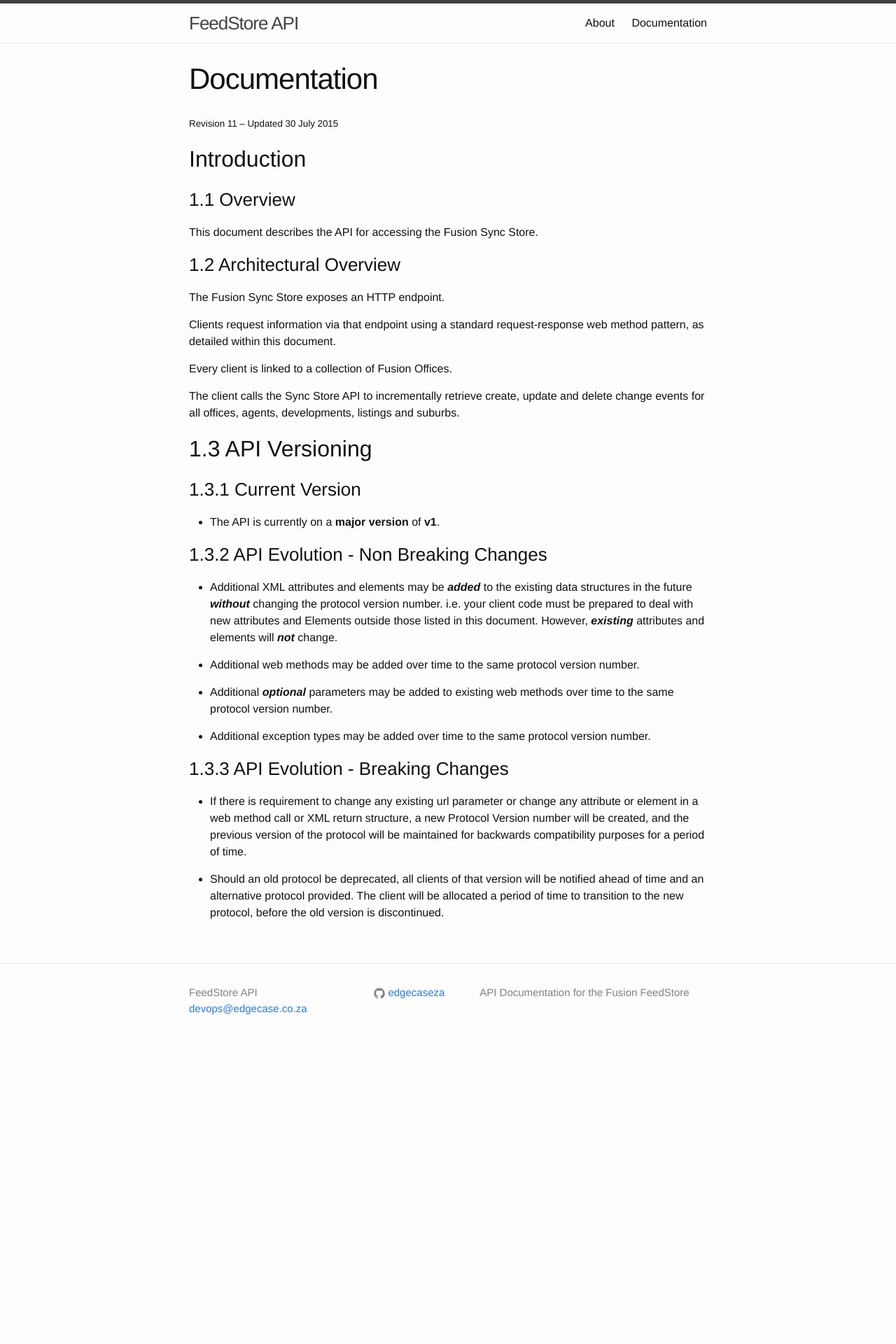
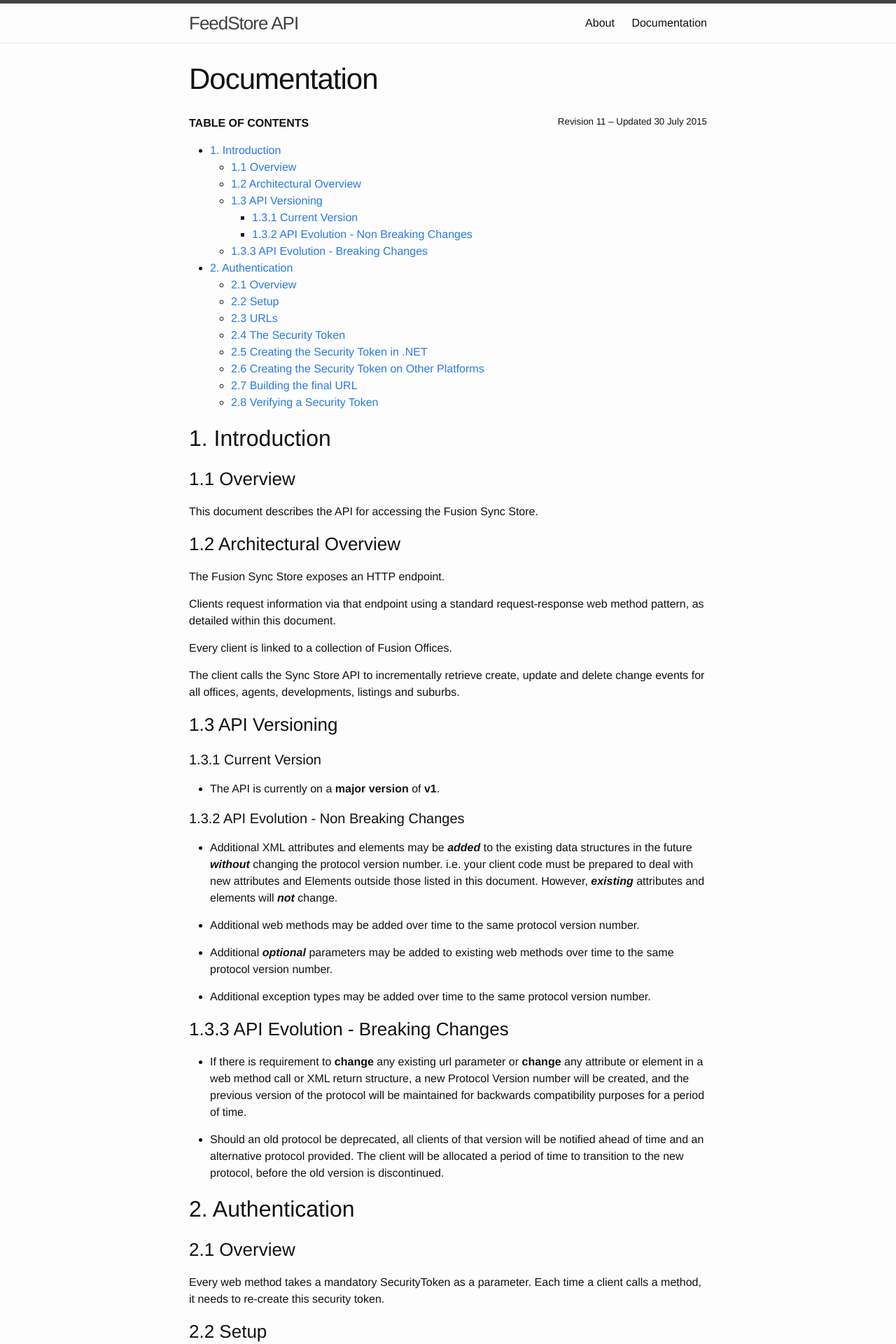
Before and after one commit to EdgeCaseZA/FeedStoreAPI, a Jekyll site: the page built from documentation.md, in a window 1280 px wide. Shown: the top 1920 px of the page at 70% size. Built offline with Jekyll 4.4.1, drawn with Linux system fonts in a browser that asks for light colours; before the commit the page ends 1512 px from its top, so only the background shows below that; some of the changed text lies outside the part shown.

Commit message:
Section 2 completed

````diff
--- a/css/main.scss
+++ b/css/main.scss
@@ -2,8 +2,6 @@
 # Only the main Sass file needs front matter (the dashes are enough)
 ---
 @charset "utf-8";
-
-
 
 // Our variables
 $base-font-family: "Helvetica Neue", Helvetica, Arial, sans-serif;
@@ -28,8 +26,6 @@
 $on-palm:          600px;
 $on-laptop:        800px;
 
-
-
 // Use media queries like this:
 // @include media-query($on-palm) {
 //     .wrapper {
@@ -43,11 +39,14 @@
     }
 }
 
-
-
 // Import partials from `sass_dir` (defaults to `_sass`)
 @import
         "base",
         "layout",
         "syntax-highlighting"
 ;
+
+// Custom CSS
+.pull-right {
+    float: right !important;
+}
--- a/documentation.md
+++ b/documentation.md
@@ -4,9 +4,32 @@
 permalink: /docs/
 ---
 
-<small>Revision 11 -- Updated 30 July 2015</small>
+<small class="pull-right">Revision 11 -- Updated 30 July 2015</small>
 
-## Introduction
+**TABLE OF CONTENTS**
+
+<!-- TOC depthFrom:2 depthTo:4 withLinks:1 updateOnSave:1 orderedList:0 -->
+
+- [1. Introduction](#1-introduction)
+	- [1.1 Overview](#11-overview)
+	- [1.2 Architectural Overview](#12-architectural-overview)
+	- [1.3 API Versioning](#13-api-versioning)
+		- [1.3.1 Current Version](#131-current-version)
+		- [1.3.2 API Evolution - Non Breaking Changes](#132-api-evolution-non-breaking-changes)
+	- [1.3.3 API Evolution - Breaking Changes](#133-api-evolution-breaking-changes)
+- [2. Authentication](#2-authentication)
+	- [2.1 Overview](#21-overview)
+	- [2.2 Setup](#22-setup)
+	- [2.3 URLs](#23-urls)
+	- [2.4 The Security Token](#24-the-security-token)
+	- [2.5 Creating the Security Token in .NET](#25-creating-the-security-token-in-net)
+	- [2.6 Creating the Security Token on Other Platforms](#26-creating-the-security-token-on-other-platforms)
+	- [2.7 Building the final URL](#27-building-the-final-url)
+	- [2.8 Verifying a Security Token](#28-verifying-a-security-token)
+
+<!-- /TOC -->
+
+## 1. Introduction
 
 ### 1.1 Overview
 
@@ -22,13 +45,13 @@
 
 The client calls the Sync Store API to incrementally retrieve create, update and delete change events for all offices, agents, developments, listings and suburbs.
 
-## 1.3 API Versioning
+### 1.3 API Versioning
 
-### 1.3.1 Current Version
+#### 1.3.1 Current Version
 
 * The API is currently on a **major version** of **v1**.
 
-### 1.3.2 API Evolution - Non Breaking Changes
+#### 1.3.2 API Evolution - Non Breaking Changes
 
 * Additional XML attributes and elements may be _**added**_ to the existing data structures in the future _**without**_ changing the protocol version number.  i.e. your client code must be prepared to deal with new attributes and Elements outside those listed in this document.  However, _**existing**_ attributes and elements will _**not**_ change.
 
@@ -40,6 +63,85 @@
 
 ### 1.3.3 API Evolution - Breaking Changes
 
-* If there is requirement to change any existing url parameter or change any attribute or element in a web method call or XML return structure, a new Protocol Version number will be created, and the previous version of the protocol will be maintained for backwards compatibility purposes for a period of time.
+* If there is requirement to **change** any existing url parameter or **change** any attribute or element in a web method call or XML return structure, a new Protocol Version number will be created, and the previous version of the protocol will be maintained for backwards compatibility purposes for a period of time.
 
 * Should an old protocol be deprecated, all clients of that version will be notified ahead of time and an alternative protocol provided.  The client will be allocated a period of time to transition to the new protocol, before the old version is discontinued.
+
+## 2. Authentication
+
+### 2.1 Overview
+
+Every web method takes a mandatory SecurityToken as a parameter.  Each time a client calls a method, it needs to re-create this security token.
+
+### 2.2 Setup
+
+Every client must request a ClientID and Password from our support team.
+The Password must be kept secure at all times.
+
+### 2.3 URLs
+
+- Testing: http://staging-feedstore.fusionagency.net/v1/sync/
+- Production: http://za-feedstore.fusionagency.net/v1/sync/
+
+All development and testing is to take place against the staging URL.
+
+### 2.4 The Security Token
+
+The SecurityToken consists of these 4 url parameters:
+- ClientID - The ClientID supplied during the Setup procedure.
+- TimeStamp – The current time as reported by the client’s computer as a UTC (GMT+0) date and time down to the current minute.
+- Salt – a 64-bit number randomly generated on the client’s PC.
+- Digest – a Base64 conversion of an SHA1 computed hash of the password and the above data.
+
+### 2.5 Creating the Security Token in .NET
+
+Fusion has .NET C# source code that will generate a SecurityToken and export it in a format ready to be appended to an URL.  Contact Fusion should you wish to make use of this source code.
+
+### 2.6 Creating the Security Token on Other Platforms
+
+The following rules describe how to generate a Security Token from first principles:
+
+- **ClientID** – this number is supplied by Fusion.
+- **TimeStamp** – generate a text string in the following format (MM, DD, HH and MM are 0-padded) and HH is in 24-hour format
+  - YYYY-MM-DD-HH-MM
+- **Salt** – generate a 64-bit number as a base-10 ASCII string.  We suggest using the computers TickCount as an easy random number
+- **Digest** – see below
+
+The Digest is calculated using the following **pseudo-code** algorithm:
+
+```
+KeyString = TimeStamp + “*” + Password + “*” + Salt;
+Utf8String = ConvertToUtf8( KeyString )
+ByteArray = ConvertToByteArray( Utf8String )
+Hash = SHA1Hash( ByteArray )
+Digest = Base64Encoder( Hash )
+UrlFriendlyDigest = UrlEncode( Digest )
+```
+
+### 2.7 Building the final URL
+
+Every Web Method call should have the security token parameters appended to it.
+
+The following gives an example of a security token encoded in URL format:
+
+```
+&clientId=5&timeStamp=2011-12-03-22-05&salt=23872387232&digest=623fa5af23793
+```
+
+Appended to the base URL
+
+```
+http://staging-feedstore.fusionagency.net/v1/sync/RequestSnapshot/?clientId=5&timeStamp=2011-12-03-22-05&salt=23872387232&digest=623fa5af23793
+```
+
+_Please be aware that a GET request to a method that expects a POST will return 404 even though the endpoint exists._
+
+### 2.8 Verifying a Security Token
+
+The NotifyChangesAvailable web method call (see API section later) supplies a Security Token on the URL.  The client needs to verify that the security token is valid, otherwise fake sites could spoof calls into this endpoint.
+
+Verifying a token is a simple process:
+
+- Generate a digest using the client’s ClientID and Password together with the TimeStamp and Salt supplied in the URL call (as described in the section above on Creating a Security Token).
+- Compare the generated digest with the digest supplied in the URL call.
+- If the digests match, the token is valid.
````
